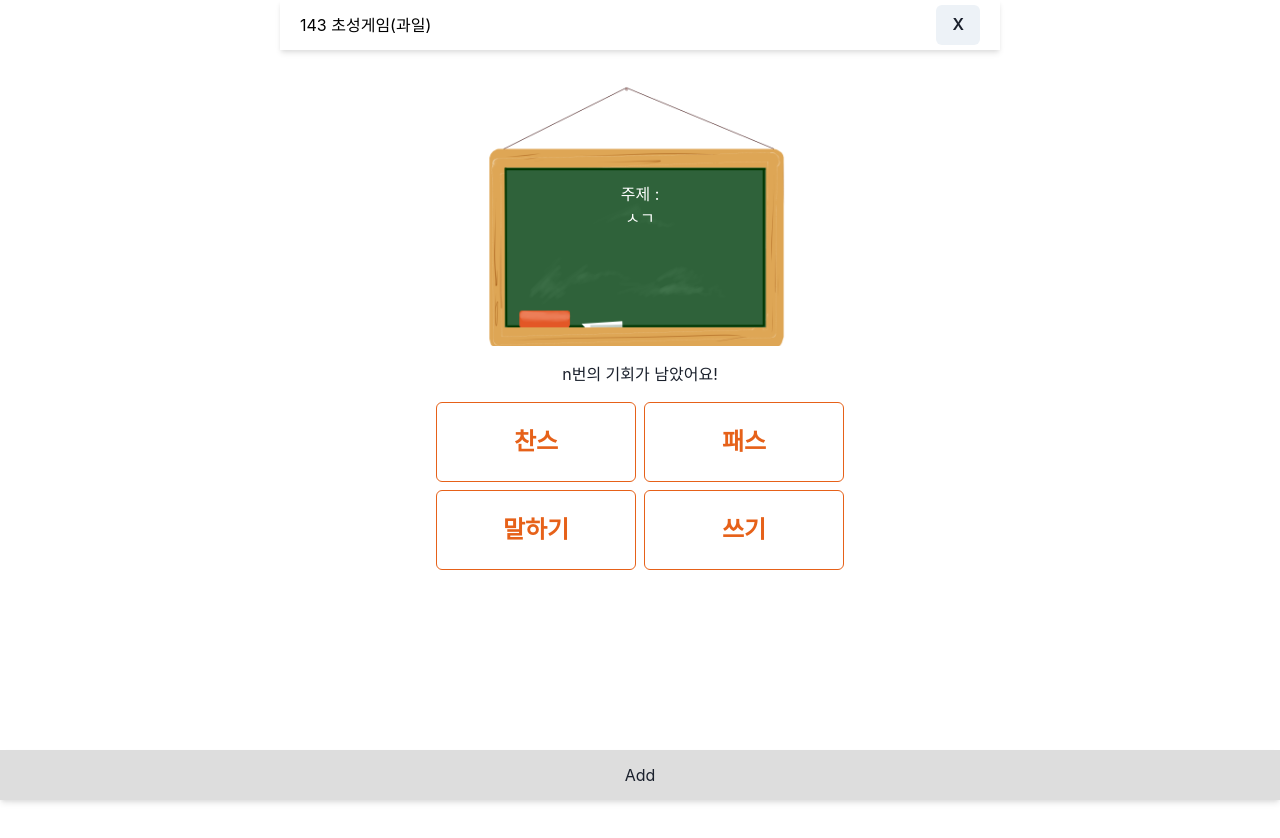
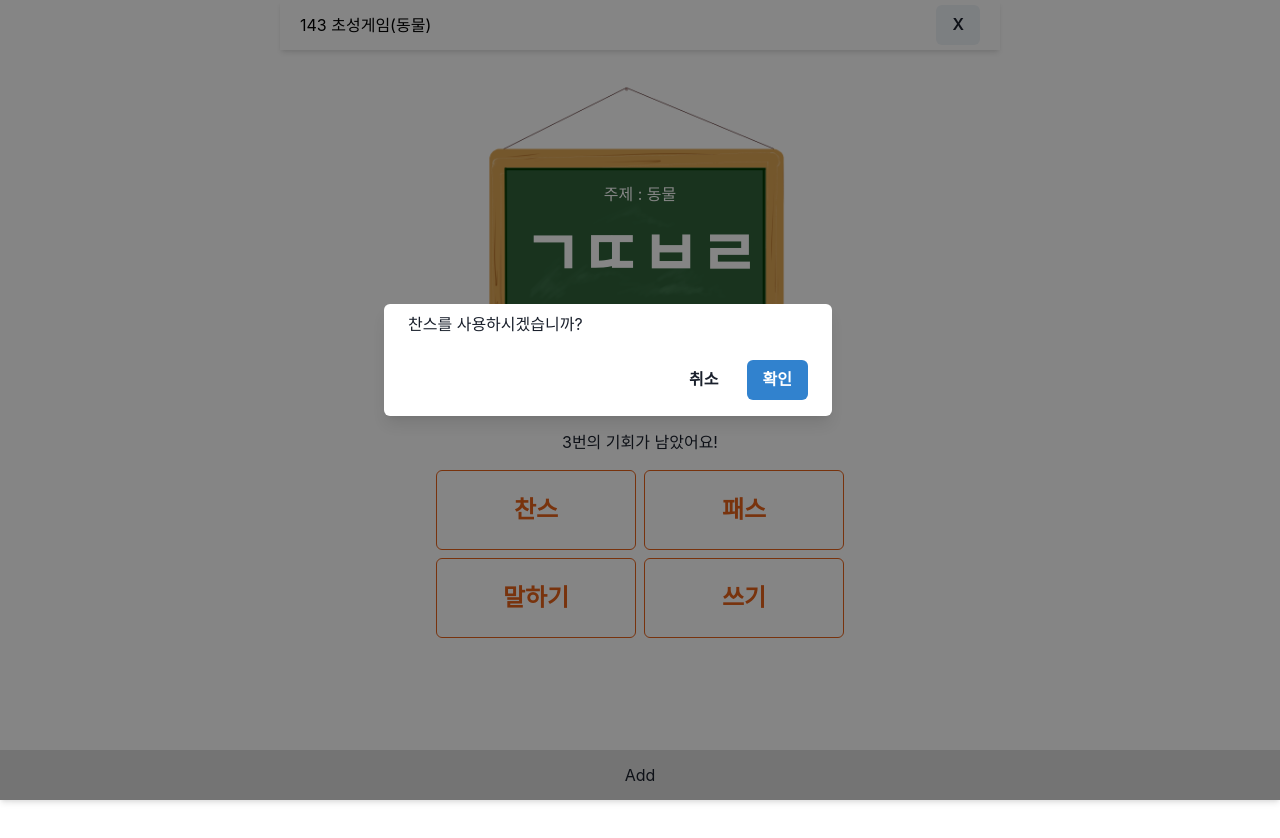
Before and after one commit to GarlicBears/143quiz_frontend, a React (Create React App) app: page /game in a window 1280 px wide. Both pictures are taken after a click on the button "찬스". Before the commit the page ends 800 px from the top, so only its background shows below. Built offline with nearby package versions, Linux system fonts and the light colour scheme.

Commit message:
[GB-10] design : 찬스 버튼 모달 추가

```diff
--- a/src/Components/Common/CustomButton.tsx
+++ b/src/Components/Common/CustomButton.tsx
@@ -1,42 +1,30 @@
-import React, { useRef } from 'react';
+import React from 'react';
 import { Button } from '@chakra-ui/react';
 import { CustomButtonProps } from '../../Types/common';
 
 const CustomButton: React.FC<CustomButtonProps> = ({
   variant = 'solid',
   text = '게임하기',
-  baseWidth = 280,
   width = 400,
   height = 80,
   onClick,
   colorScheme = 'customOrange',
   soundSrc,
+  isDisabled = false, // 기본값 설정
 }) => {
-  const audioRef = useRef<HTMLAudioElement | null>(null);
-
-  const handleClick = () => {
-    if (soundSrc && audioRef.current) {
-      audioRef.current.play();
-    }
-    if (onClick) {
-      onClick();
-    }
-  };
-
   return (
-    <>
     <Button
       colorScheme={colorScheme}
       fontSize="1.5rem"
       variant={variant}
-        width={{ base: `${baseWidth}px`, md: `${width}px` }}
+      width={{ base: '280px', md: `${width}px` }}
       height={`${height}px`}
-        onClick={handleClick}
+      onClick={onClick}
+      isDisabled={isDisabled} // isDisabled prop 처리
     >
       {text}
+      {soundSrc && <audio src={soundSrc} />}
     </Button>
-      {soundSrc && <audio ref={audioRef} src={soundSrc} />}
-    </>
   );
 };
 
--- a/src/Components/Common/Modal.tsx
+++ b/src/Components/Common/Modal.tsx
@@ -7,16 +7,28 @@ import {
   ModalBody,
   ModalCloseButton,
   Button,
+  BoxProps,
 } from '@chakra-ui/react';
 import { ModalProps } from '../../Types/common';
 
-const Modal: React.FC<ModalProps> = ({
+interface CustomModalProps extends ModalProps {
+  position?: BoxProps['position'];
+  top?: BoxProps['top'];
+  left?: BoxProps['left'];
+  transform?: BoxProps['transform'];
+}
+
+const Modal: React.FC<CustomModalProps> = ({
   isOpen,
   onClose,
   type = 'default',
   children = 'Default Content',
   footer,
   closeOnOverlayClick = true,
+  position = 'absolute',
+  top = '30%',
+  left = '30%',
+  transform = 'translate(-30%, -30%)',
 }) => {
   return (
     <ChakraModal
@@ -25,7 +37,12 @@ const Modal: React.FC<ModalProps> = ({
       closeOnOverlayClick={closeOnOverlayClick}
     >
       <ModalOverlay />
-      <ModalContent>
+      <ModalContent
+        position={position}
+        top={top}
+        left={left}
+        transform={transform}
+      >
         {type !== 'default' && <ModalCloseButton />}
         <ModalBody>{children}</ModalBody>
         <ModalFooter>
--- /dev/null
+++ b/src/Components/Game/Chance.tsx
@@ -0,0 +1,124 @@
+import React, { useState, useEffect } from 'react';
+import Modal from '../Common/Modal';
+import { Button } from '@chakra-ui/react';
+import buttonSound from '../../Asset/audios/button.mp3';
+import CustomButton from '../Common/CustomButton';
+
+interface ChanceProps {
+  setIsPaused: React.Dispatch<React.SetStateAction<boolean>>; // 타이머 일시정지 상태 변경 함수
+}
+
+const Chance: React.FC<ChanceProps> = ({ setIsPaused }) => {
+  const [isOpen, setIsOpen] = useState(false);
+  const [seconds, setSeconds] = useState(2);
+  const [showButtons, setShowButtons] = useState(true);
+  const [modalContent, setModalContent] = useState(
+    <p>찬스를 사용하시겠습니까?</p>,
+  );
+
+  // 타이머 설정 함수
+  useEffect(() => {
+    let interval: NodeJS.Timeout | null = null;
+
+    if (isOpen && !showButtons) {
+      interval = setInterval(() => {
+        setSeconds((prevSeconds) => {
+          if (prevSeconds > 1) {
+            return prevSeconds - 1;
+          } else {
+            if (interval) {
+              clearInterval(interval);
+            }
+            setIsOpen(false);
+            setShowButtons(true);
+            setIsPaused(false); // 모달이 닫힐 때 타이머 재개
+            return 2;
+          }
+        });
+      }, 1000);
+    }
+
+    return () => {
+      if (interval) {
+        clearInterval(interval);
+      }
+    };
+  }, [isOpen, showButtons, setIsPaused]);
+
+  // 모달 안의 내용 설정 함수
+  useEffect(() => {
+    if (!showButtons) {
+      setModalContent(
+        <>
+          <p>찬스 내용</p>
+          <p>{seconds} 초 후에 창이 닫힙니다.</p>
+        </>,
+      );
+    }
+  }, [seconds, showButtons]);
+
+  const handleOpen = () => {
+    setIsOpen(true);
+    setIsPaused(true); // 모달이 열릴 때 타이머 일시정지
+    setSeconds(2);
+    setShowButtons(true);
+    setModalContent(<p>찬스를 사용하시겠습니까?</p>);
+  };
+
+  const handleClose = () => {
+    setIsOpen(false);
+    setIsPaused(false); // 모달이 닫힐 때 타이머 재개
+    setShowButtons(true);
+    setSeconds(2);
+    setModalContent(<p>찬스를 사용하시겠습니까?</p>);
+  };
+
+  // 찬스 내용 보여주기
+  const handleConfirm = () => {
+    setSeconds(2);
+    setShowButtons(false);
+
+    setTimeout(() => {
+      setModalContent(
+        <>
+          <p>찬스 내용</p>
+          <p>{seconds} 초 후에 창이 닫힙니다.</p>
+        </>,
+      );
+    }, 0);
+  };
+
+  return (
+    <>
+      <CustomButton
+        text="찬스"
+        variant="outline"
+        soundSrc={buttonSound}
+        baseWidth={148}
+        width={200}
+        onClick={handleOpen}
+      />
+      <Modal
+        type="default"
+        isOpen={isOpen}
+        onClose={handleClose}
+        footer={
+          showButtons ? (
+            <>
+              <Button variant="ghost" onClick={handleClose}>
+                취소
+              </Button>
+              <Button colorScheme="blue" onClick={handleConfirm} ml={3}>
+                확인
+              </Button>
+            </>
+          ) : null
+        }
+      >
+        {modalContent}
+      </Modal>
+    </>
+  );
+};
+
+export default Chance;
--- a/src/Components/Game/GameLayout.tsx
+++ b/src/Components/Game/GameLayout.tsx
@@ -1,15 +1,10 @@
 import React, { useState } from 'react';
 import { Box, Flex, Container, Text, Button } from '@chakra-ui/react';
-import { Outlet, useNavigate } from 'react-router-dom';
+import { Outlet } from 'react-router-dom';
 import Modal from '../Common/Modal';
 
 const Layout: React.FC = () => {
-  const navigate = useNavigate();
   const [isModalOpen, setIsModalOpen] = useState(false);
-
-  const handleBackClick = () => {
-    navigate(-1); // 뒤로 이동
-  };
 
   const handleModalOpen = () => {
     setIsModalOpen(true);
@@ -20,7 +15,7 @@ const Layout: React.FC = () => {
   };
 
   // TODO : 해당 게임의 topic명 넣기
-  const topic = '과일';
+  const topic = '동물';
 
   return (
     <Box
--- a/src/Pages/Game.tsx
+++ b/src/Pages/Game.tsx
@@ -1,10 +1,44 @@
-import React from 'react';
+import React, { useEffect, useState } from 'react';
 import { Flex, Text, Grid, GridItem } from '@chakra-ui/react';
 import blackboard from '../Asset/images/blackboard.png';
 import CustomButton from '../Components/Common/CustomButton';
 import buttonSound from '../Asset/audios/button.mp3';
+import Chance from '../Components/Game/Chance';
 
 const Game = () => {
+  const [seconds, setSeconds] = useState(30); // 타이머 상태
+  const [isPaused, setIsPaused] = useState(false); // 일시정지 상태
+  const topic = '동물';
+  const question = 'ㄱㄸㅂㄹ';
+  const wrongAnswerSubmit = 0;
+
+  // 타이머 설정
+  useEffect(() => {
+    let timerId: NodeJS.Timeout;
+    if (!isPaused && seconds > 0) {
+      timerId = setInterval(() => {
+        setSeconds((prevSeconds) => prevSeconds - 1);
+      }, 1000);
+    } else if (seconds === 0) {
+      // 타이머가 0이 되었을 때 실행할 동작 추가 (예: 알림 표시)
+      alert('시간이 종료되었습니다!');
+    }
+    return () => clearInterval(timerId);
+  }, [isPaused, seconds]);
+
+  // question 의 문자열 길이에 따라 폰트 사이즈를 조절하는 로직
+  const [fontSize, setFontSize] = useState('5rem');
+
+  useEffect(() => {
+    if (question.length > 6) {
+      setFontSize('2rem'); // 6글자 이상일 때 글씨 크기를 줄임
+    } else if (question.length > 4) {
+      setFontSize('3rem'); // 4글자 이상일 때 글씨 크기를 줄임
+    } else {
+      setFontSize('4rem'); // 4글자 이하일 때 글씨 크기를 기본값으로 설정
+    }
+  }, [question]);
+
   return (
     <>
       <Flex
@@ -24,30 +58,28 @@ const Game = () => {
           width="320px"
           height="280px"
         >
-          <Text color="white">주제 : </Text>
-          <Text color="white" size="lg">
-            ㅅㄱ
+          <Text color="white" marginTop="72px">
+            주제 : {topic}
+          </Text>
+          <Text color="white" fontSize={fontSize} as="b">
+            {question}
           </Text>
         </Flex>
-        <Text margin={4}>n번의 기회가 남았어요!</Text>
-        {/*버튼 그리드*/}
+        {/* 타이머 표시 */}
+        <Text margin={4} fontSize="2xl" color="red">
+          남은 시간: {seconds}초
+        </Text>
+        <Text margin={4}>{3 - wrongAnswerSubmit}번의 기회가 남았어요!</Text>
         <Grid
           templateColumns="repeat(2, 1fr)"
           gap={2}
           width="100%"
           maxWidth="320px"
-          gridAutoColumns={{ base: '1fr', md: '1fr' }}
           justifyContent="center"
           alignItems="center"
         >
           <GridItem colSpan={1}>
-            <CustomButton
-              text="찬스"
-              variant="outline"
-              soundSrc={buttonSound}
-              baseWidth={148}
-              width={200}
-            />
+            <Chance setIsPaused={setIsPaused} />
           </GridItem>
           <GridItem colSpan={1}>
             <CustomButton
@@ -56,6 +88,7 @@ const Game = () => {
               soundSrc={buttonSound}
               baseWidth={148}
               width={200}
+              onClick={() => alert('패스를 사용했습니다.')}
             />
           </GridItem>
           <GridItem colSpan={1}>
@@ -65,6 +98,7 @@ const Game = () => {
               soundSrc={buttonSound}
               baseWidth={148}
               width={200}
+              onClick={() => alert('말하기 버튼을 클릭했습니다.')}
             />
           </GridItem>
           <GridItem colSpan={1}>
@@ -74,6 +108,7 @@ const Game = () => {
               soundSrc={buttonSound}
               baseWidth={148}
               width={200}
+              onClick={() => alert('쓰기 버튼을 클릭했습니다.')}
             />
           </GridItem>
         </Grid>
@@ -81,4 +116,5 @@ const Game = () => {
     </>
   );
 };
+
 export default Game;
```
Also changed, not shown: src/Types/common.ts (+9 -2 lines). Lines whose indentation alone changed are shown as unchanged.
